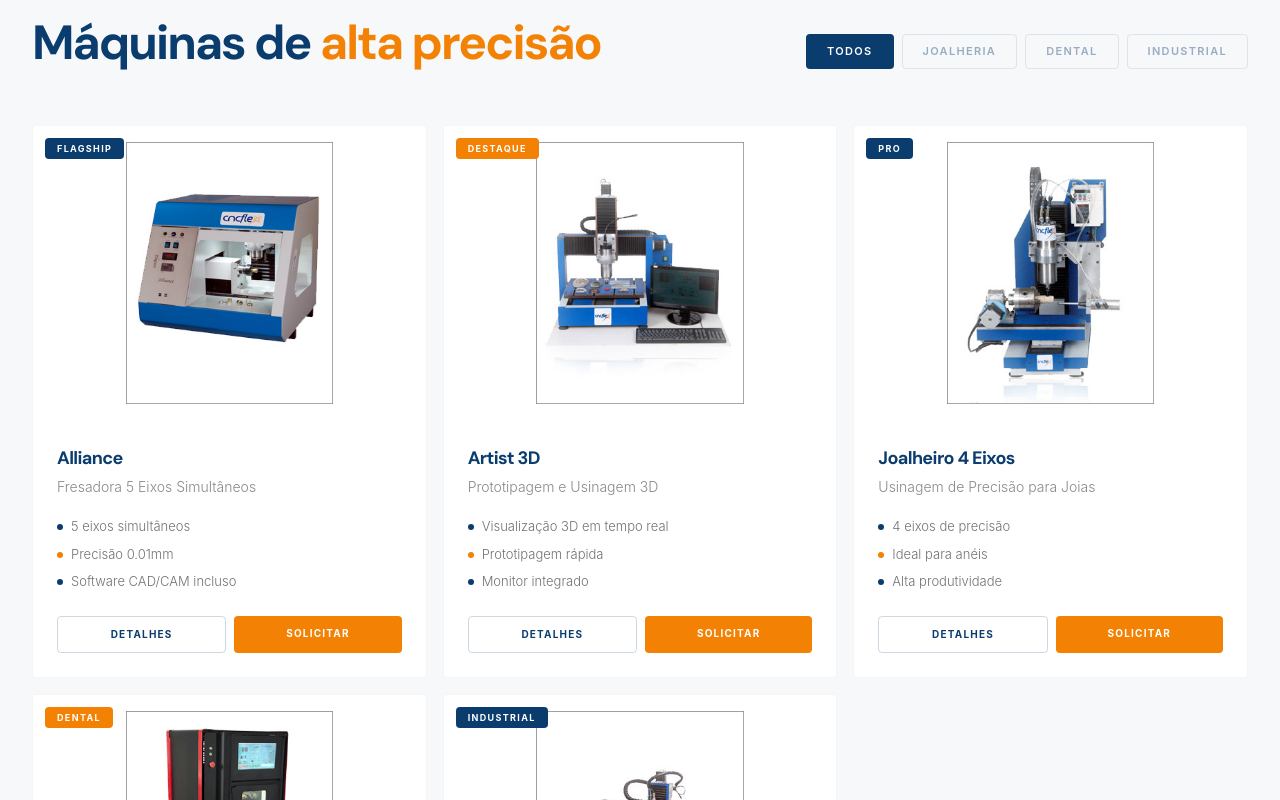
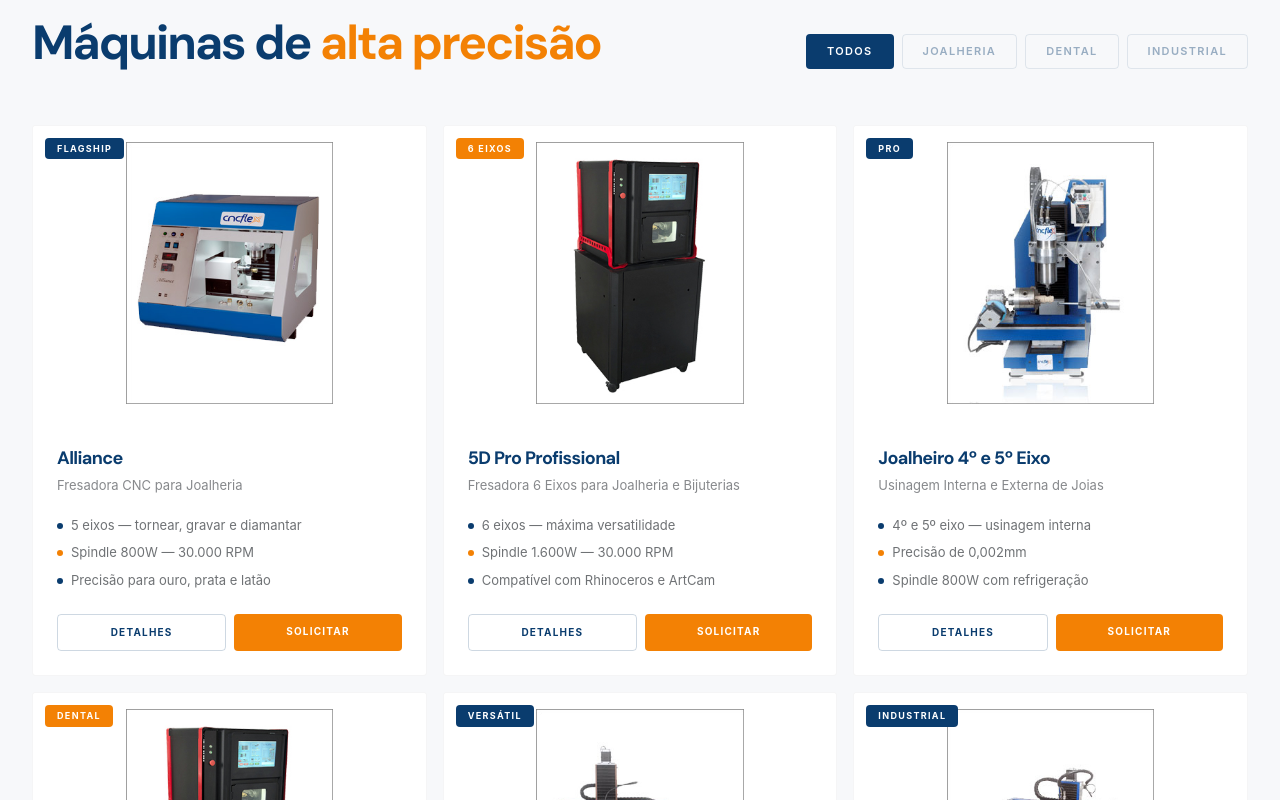
Before and after one commit to Jonathas1234/cnc-flex, a React app: page / in a window 1280 px wide. Shown: the part 1740-2540 px from the top of the page. Built offline with nearby package versions, Linux system fonts and the light colour scheme; the HTML template or start-up script is replaced by a standard one.

Commit message:
versão finalizada 3.0

```diff
--- a/src/app/components/Equipamentos.tsx
+++ b/src/app/components/Equipamentos.tsx
@@ -1,5 +1,5 @@
 import { useState } from "react";
-import { Zap, Ruler, Settings, ArrowUpRight } from "lucide-react";
+import { ArrowUpRight } from "lucide-react";
 import { ProductModal } from "./ProductModal";
 import { motion } from "motion/react";
 
@@ -8,14 +8,32 @@
   const [selected, setSelected] = useState<any>(null);
   const filters = ["Todos","Joalheria","Dental","Industrial"];
   const produtos = [
-    {name:"Alliance",description:"Fresadora 5 Eixos Simultâneos",image:"/alliance.jpg",badge:"FLAGSHIP",badgeColor:"#0A3C6E",category:"Joalheria",specs:["5 eixos simultâneos","Precisão 0.01mm","Software CAD/CAM incluso"],fullDescription:"A Alliance é nossa máquina topo de linha para joalheria. 5 eixos simultâneos com precisão milimétrica.",technicalSpecs:["Área: 200×150×100mm","Resolução: 0.001mm","Até 30.000 RPM","CAD/CAM incluído","Refrigeração integrada","Garantia 2 anos"]},
-    {name:"Artist 3D",description:"Prototipagem e Usinagem 3D",image:"/artist3d.jpg",badge:"DESTAQUE",badgeColor:"#F38104",category:"Joalheria",specs:["Visualização 3D em tempo real","Prototipagem rápida","Monitor integrado"],fullDescription:"Revoluciona o processo de criação com visualização 3D antes da usinagem.",technicalSpecs:["Renderização real-time","500+ modelos","Simulação de usinagem","Monitor integrado","Wi-Fi e USB","STL/OBJ"]},
-    {name:"Joalheiro 4 Eixos",description:"Usinagem de Precisão para Joias",image:"/joalheiro.jpg",badge:"PRO",badgeColor:"#0A3C6E",category:"Joalheria",specs:["4 eixos de precisão","Ideal para anéis","Alta produtividade"],fullDescription:"Especializada em usinagem de joias com 4 eixos dedicados.",technicalSpecs:["Fixação patenteada","8-30mm diâmetro","Precisão 0.005mm","Troca automática","Produção em série","Baixo retrabalho"]},
-    {name:"CNC Dental",description:"Fresadora Odontológica 5 Eixos",image:"/dental.jpg",badge:"DENTAL",badgeColor:"#F38104",category:"Dental",specs:["5 eixos simultâneos","Precisão odontológica","Design compacto"],fullDescription:"Para o mercado odontológico com precisão para próteses e implantes.",technicalSpecs:["Certificada odontológica","Zircônia/PMMA/cera","Aspiração integrada","< 60dB","Touchscreen","CAD dental"]},
-    {name:"Shoesmaker",description:"Fresadora CNC Industrial",image:"/shoesmaker.jpg",badge:"INDUSTRIAL",badgeColor:"#0A3C6E",category:"Industrial",specs:["Alta capacidade","Mesa ampla","Produção contínua"],fullDescription:"Fresadora de mesa ampla para usinagem de peças maiores.",technicalSpecs:["Área ampliada","Alumínio reforçado","Alta potência","Guias lineares","Multi-material","24/7"]},
+    {name:"Alliance",description:"Fresadora CNC para Joalheria",image:"/alliance.jpg",badge:"FLAGSHIP",badgeColor:"#0A3C6E",category:"Joalheria",
+      specs:["5 eixos — tornear, gravar e diamantar","Spindle 800W — 30.000 RPM","Precisão para ouro, prata e latão"],
+      fullDescription:"Ideal para quem deseja inovar no mercado joalheiro produzindo diretamente no metal. A Alliance é uma máquina completa, capaz de tornear e gravar a parte interna, externa e lateral, além de executar múltiplas formas de diamantação e pré-cravação com alta precisão, rapidez e qualidade.",
+      technicalSpecs:["Dimensões da mesa: 360 × 100mm","Área útil: X=130mm / Y=120mm / Z=100mm","Motor Spindle: 800W (refrigeração a água 1HP)","Rotação: 30.000 RPM","Velocidade de corte: 1.200 mm/min","Barramento: Guias lineares NSK","Eixos: Fusos de Esferas NSK","Peso: 125 kg","Capacidade: tornear, gravar interno/externo/lateral","Diamantação e pré-cravação","Produção direta em ouro, prata e latão","Designs inovadores e exclusivos"]},
+    {name:"5D Pro Profissional",description:"Fresadora 6 Eixos para Joalheria e Bijuterias",image:"/dental.jpg",badge:"6 EIXOS",badgeColor:"#F38104",category:"Joalheria",
+      specs:["6 eixos — máxima versatilidade","Spindle 1.600W — 30.000 RPM","Compatível com Rhinoceros e ArtCam"],
+      fullDescription:"A 5D Pro-Profissional com o 6º eixo foi criada a partir de fundamentos e necessidades do setor joalheiro, de bijuterias e brindes. Permite que os profissionais deem formas criativas às suas ideias, desenvolvendo e confeccionando com clareza e precisão os seus produtos.",
+      technicalSpecs:["Dimensões da mesa: 475 × 150mm","Área útil: X=240mm / Y=170mm / Z=210mm","Motor Spindle: 1.600W (refrigeração a água 2HP)","Rotação: 30.000 RPM","Velocidade de corte: 1.200 mm/min","Precisão: 0,002mm","Barramento: Guias lineares NSK","4º e 5º eixo + 6º eixo","Peso: 50 kg","Softwares: Rhinoceros, ArtCam, Powershape","Compatível com SolidWorks e AutoCad","Ideal para joalheria, bijuterias e brindes"]},
+    {name:"Joalheiro 4º e 5º Eixo",description:"Usinagem Interna e Externa de Joias",image:"/joalheiro.jpg",badge:"PRO",badgeColor:"#0A3C6E",category:"Joalheria",
+      specs:["4º e 5º eixo — usinagem interna","Precisão de 0,002mm","Spindle 800W com refrigeração"],
+      fullDescription:"A máquina fresadora foi criada para concretizar suas ideias e fornecer soluções para as diversas exigências do setor joalheiro. Com o 4º eixo, realça sua criatividade ao proporcionar um trabalho rico e preciso em termos de detalhes. O 5º eixo permite usinagem interna de anéis.",
+      technicalSpecs:["Dimensões da mesa: 360 × 100mm","Área útil: X=130mm / Y=120mm / Z=100mm","Motor Spindle: 800W (refrigeração a água 1HP)","Rotação: 30.000 RPM","Velocidade de corte: 1.200 mm/min","Precisão: 0,002mm","Barramento: Guias lineares","4º eixo + 5º eixo (usinagem interna)","Peso: 45 kg","Softwares: Rhinoceros, ArtCam, Powershape","Compatível com SolidWorks e AutoCad","Sob consulta para configurações especiais"]},
+    {name:"CNC Dental 5D Pró",description:"Fresadora Odontológica 5 Eixos — Fabricação Nacional",image:"/dental.jpg",badge:"DENTAL",badgeColor:"#F38104",category:"Dental",
+      specs:["5 eixos — troca automática de ferramentas","Spindle 1.800W — 60.000 RPM","Zircônia, PMMA, titânio, CoCr e ceras"],
+      fullDescription:"Máquina fresadora CNC de fabricação nacional, com estrutura em aço utilizando guias lineares e fusos de esferas NSK (Japão). Trabalha com softwares abertos (CAD-Mill Box) possibilitando inserir, mudar e melhorar estratégias de usinagem conforme a necessidade. Conte com suporte, assistência técnica, treinamento e peças de reposição no Brasil.",
+      technicalSpecs:["Aplicação: Usinagem de próteses dentárias","Usinagem: A seco e irrigada","Número de eixos: 5 eixos","Motor Spindle: 1.800W — troca automática","Rotação: 60.000 RPM","Guias lineares e fusos de esferas: NSK (Japão)","Número de ferramentas: 10","Suporte para disco de 98mm","Blocos de cerâmicas: 8 cavidades","Materiais: Zircônia, PMMA, compósitos, cerâmicas, titânio, CoCr e ceras","Fresas homologadas OSG nacional","Software CAM: CIM System - Mill Box","Software CAD: Exocad","Máquina: 750×670×780mm / Gabinete: 750×670×1000mm","Peso: 150 kg"]},
+    {name:"Artist 3D",description:"Corte e Prototipagem de Alta Precisão",image:"/artist3d.jpg",badge:"VERSÁTIL",badgeColor:"#0A3C6E",category:"Joalheria",
+      specs:["Mesa ampla 435×300mm","Precisão de 0,002mm","Corte em ouro, prata, madeira e resinas"],
+      fullDescription:"A Artist 3D é indicada para corte com alta precisão de pingentes, brincos, nomes, mandalas em chapas de ouro e prata, bem como a criação de protótipos de alta precisão. Proporciona rapidez e qualidade para usinagem em materiais como madeira, plástico e resinas.",
+      technicalSpecs:["Dimensões da mesa: 435 × 300mm","Área útil: X=320mm / Y=250mm / Z=160mm","Motor Spindle: 800W (refrigeração a água 1HP)","Rotação: 30.000 RPM","Velocidade de corte: 1.200 mm/min","Precisão: 0,002mm","Barramento: Guias lineares NSK","4º eixo (opcional)","Pulverização (opcional)","Peso: 35 kg","Softwares: Rhinoceros, ArtCam, Powershape","Compatível com SolidWorks e AutoCad","Ideal para pingentes, brincos, nomes e mandalas","Materiais: ouro, prata, madeira, plástico e resinas"]},
+    {name:"Shoesmaker",description:"Fresadora CNC Multiaplicação",image:"/shoesmaker.jpg",badge:"INDUSTRIAL",badgeColor:"#0A3C6E",category:"Industrial",
+      specs:["Mesa ampla 530×400mm","Fusos de esferas NSK","Corte de chapas, couros e protótipos"],
+      fullDescription:"Solução indicada para as mais variadas aplicações: corte de chapas de metais como ouro e prata, nos setores calçadistas, de bolsas e acessórios na confecção de maquetes de solados, corte de couros, protótipos de fivelas e afins. Perfeita para trabalhos que exigem minuciosa precisão e alta reprodutibilidade.",
+      technicalSpecs:["Dimensões da mesa: 530 × 400mm","Área útil: X=400mm / Y=350mm / Z=145mm","Motor Spindle: 800W (refrigeração a água 1HP)","Rotação: 30.000 RPM","Velocidade de corte: 1.500 mm/min","Barramento: Guias lineares NSK","Eixos: Fusos de Esferas NSK","4º eixo (opcional)","Peso: 42 kg","Softwares: Rhinoceros e ArtCam","Aplicações: calçados, bolsas, acessórios, joias","Corte de chapas de ouro, prata e couros","Maquetes de solados e protótipos de fivelas","Alta reprodutibilidade de detalhes"]},
   ];
   const list = filter==="Todos"?produtos:produtos.filter(p=>p.category===filter);
-
   return (
     <section className="py-28 bg-[#f7f8fa]" id="produtos">
       <div className="max-w-7xl mx-auto px-5 sm:px-8">
@@ -43,13 +61,13 @@
               </div>
               <div className="p-6">
                 <h3 className="text-lg font-bold text-[#0A3C6E] mb-1 group-hover:text-[#F38104] transition-colors duration-500">{p.name}</h3>
-                <p className="text-[14px] text-[#0f1419]/50 mb-5 font-light">{p.description}</p>
+                <p className="text-[13px] text-[#0f1419]/50 mb-5">{p.description}</p>
                 <div className="space-y-2 mb-6">
-                  {p.specs.map((s,j)=>(<div key={j} className="flex items-center gap-2"><div className="w-1.5 h-1.5 rounded-full" style={{background:j%2===0?"#0A3C6E":"#F38104"}}/><span className="text-[13px] text-[#0f1419]/60 font-light">{s}</span></div>))}
+                  {p.specs.map((s,j)=>(<div key={j} className="flex items-center gap-2"><div className="w-1.5 h-1.5 rounded-full" style={{background:j%2===0?"#0A3C6E":"#F38104"}}/><span className="text-[13px] text-[#0f1419]/60">{s}</span></div>))}
                 </div>
                 <div className="flex gap-2">
                   <button onClick={(e)=>{e.stopPropagation();setSelected(p)}} className="flex-1 py-2.5 text-[10px] font-bold tracking-[0.12em] uppercase border border-[#0A3C6E]/20 text-[#0A3C6E] hover:bg-[#0A3C6E]/5 rounded-sm transition-all">Detalhes</button>
-                  <a href={`https://wa.me/5511938023558?text=${encodeURIComponent(`Olá! Orçamento para ${p.name}`)}`} target="_blank" rel="noopener noreferrer" onClick={e=>e.stopPropagation()}
+                  <a href={`https://wa.me/5511938023558?text=${encodeURIComponent(`Olá! Gostaria de um orçamento para a máquina ${p.name}`)}`} target="_blank" rel="noopener noreferrer" onClick={e=>e.stopPropagation()}
                     className="flex-1 py-2.5 text-[10px] font-bold tracking-[0.12em] uppercase text-center bg-[#F38104] text-white hover:brightness-110 rounded-sm transition-all">Solicitar</a>
                 </div>
               </div>
--- a/src/app/components/Footer.tsx
+++ b/src/app/components/Footer.tsx
@@ -1,74 +1,63 @@
 import { Facebook, Instagram, Youtube, Linkedin, MapPin, Phone, Mail } from "lucide-react";
 import { motion } from "motion/react";
-
 export function Footer() {
   const yr = new Date().getFullYear();
   const go = (h:string) => { document.querySelector(h)?.scrollIntoView({behavior:"smooth"}); };
   const navLinks = [{label:"Início",href:"#inicio"},{label:"Equipamentos",href:"#produtos"},{label:"Tecnologia",href:"#servicos"},{label:"Sobre",href:"#sobre"},{label:"Contato",href:"#contato"}];
-  const equipLinks = [{label:"Alliance",href:"#produtos"},{label:"Artist 3D",href:"#produtos"},{label:"Joalheiro 4 Eixos",href:"#produtos"},{label:"CNC Dental",href:"#produtos"},{label:"Shoesmaker",href:"#produtos"}];
-
+  const equipLinks = [{label:"Alliance",href:"#produtos"},{label:"5D Pro Profissional",href:"#produtos"},{label:"Joalheiro 4º/5º Eixo",href:"#produtos"},{label:"CNC Dental 5D Pró",href:"#produtos"},{label:"Artist 3D",href:"#produtos"},{label:"Shoesmaker",href:"#produtos"}];
   return (
     <footer style={{background:"linear-gradient(180deg, #0A3C6E 0%, #072d52 60%, #051e38 100%)"}}>
       <div className="max-w-7xl mx-auto px-5 sm:px-8 py-20">
         <div className="grid sm:grid-cols-2 lg:grid-cols-4 gap-10 mb-16">
           <div>
             <div className="mb-6"><img src="/logo-cncflex.png" alt="CNC Flex" className="h-12 w-auto brightness-0 invert" /></div>
-            <p className="text-[14px] text-white/50 leading-relaxed mb-6 font-light">Mais de 20 anos em usinagem de precisão com tecnologia 100% nacional.</p>
+            <p className="text-[14px] text-white/70 leading-relaxed mb-6">Mais de 20 anos em usinagem de precisão com tecnologia 100% nacional.</p>
             <div className="flex gap-2">
               {[
                 {I:Facebook,url:"https://www.facebook.com/cncflex"},
-                {I:Instagram,url:"https://www.instagram.com/cncflex"},
+                {I:Instagram,url:"https://www.instagram.com/cncflexoficial_/"},
                 {I:Youtube,url:"https://www.youtube.com/@cncflex"},
                 {I:Linkedin,url:"https://www.linkedin.com/company/cncflex"},
               ].map(({I,url},i)=>(
                 <motion.a key={i} href={url} target="_blank" rel="noopener noreferrer"
-                  className="w-9 h-9 flex items-center justify-center border border-white/10 text-white/35 rounded-sm transition-all duration-300"
-                  whileHover={{y:-2,borderColor:"rgba(243,129,4,0.5)",color:"#F38104"}}><I size={14}/></motion.a>))}
+                  className="w-9 h-9 flex items-center justify-center border border-white/20 text-white/60 rounded-sm transition-all duration-300"
+                  whileHover={{y:-2,borderColor:"rgba(243,129,4,0.6)",color:"#F38104"}}><I size={14}/></motion.a>))}
             </div>
           </div>
           <div>
-            <h3 className="text-[11px] font-bold tracking-[0.15em] uppercase text-[#F38104] mb-6">Navegação</h3>
+            <h3 className="text-[12px] font-bold tracking-[0.15em] uppercase text-[#F38104] mb-6">Navegação</h3>
             <ul className="space-y-3">{navLinks.map(l=>(
               <li key={l.label}><a href={l.href} onClick={(e)=>{e.preventDefault();go(l.href)}}
-                className="text-[14px] text-white/45 hover:text-white/80 transition-colors font-light cursor-pointer">{l.label}</a></li>
+                className="text-[14px] text-white/70 hover:text-white transition-colors cursor-pointer">{l.label}</a></li>
             ))}</ul>
           </div>
           <div>
-            <h3 className="text-[11px] font-bold tracking-[0.15em] uppercase text-[#F38104] mb-6">Equipamentos</h3>
+            <h3 className="text-[12px] font-bold tracking-[0.15em] uppercase text-[#F38104] mb-6">Equipamentos</h3>
             <ul className="space-y-3">{equipLinks.map(l=>(
               <li key={l.label}><a href={l.href} onClick={(e)=>{e.preventDefault();go(l.href)}}
-                className="text-[14px] text-white/45 hover:text-white/80 transition-colors font-light cursor-pointer">{l.label}</a></li>
+                className="text-[14px] text-white/70 hover:text-white transition-colors cursor-pointer">{l.label}</a></li>
             ))}</ul>
           </div>
           <div>
-            <h3 className="text-[11px] font-bold tracking-[0.15em] uppercase text-[#F38104] mb-6">Contato</h3>
+            <h3 className="text-[12px] font-bold tracking-[0.15em] uppercase text-[#F38104] mb-6">Contato</h3>
             <ul className="space-y-4">
-              <li>
-                <a href="https://maps.google.com/?q=Av.+Casa+Verde+3434+São+Paulo" target="_blank" rel="noopener noreferrer" className="flex items-start gap-3 group">
-                  <MapPin size={14} className="text-[#F38104] mt-0.5 shrink-0"/>
-                  <span className="text-[14px] text-white/50 font-light leading-relaxed group-hover:text-white/80 transition-colors">Av. Casa Verde, 3434-C<br/>São Paulo - SP</span>
-                </a>
-              </li>
-              <li>
-                <a href="tel:+551139510270" className="flex items-center gap-3 group">
-                  <Phone size={14} className="text-[#F38104] shrink-0"/>
-                  <span className="text-[14px] text-white/50 font-light group-hover:text-white/80 transition-colors">(11) 3951-0270</span>
-                </a>
-              </li>
-              <li>
-                <a href="mailto:cncflex@cncflex.com.br" className="flex items-center gap-3 group">
-                  <Mail size={14} className="text-[#F38104] shrink-0"/>
-                  <span className="text-[14px] text-white/50 font-light group-hover:text-white/80 transition-colors">cncflex@cncflex.com.br</span>
-                </a>
-              </li>
+              <li><a href="https://maps.google.com/?q=Av.+Casa+Verde+3434+São+Paulo" target="_blank" rel="noopener noreferrer" className="flex items-start gap-3 group">
+                <MapPin size={14} className="text-[#F38104] mt-0.5 shrink-0"/><span className="text-[14px] text-white/70 leading-relaxed group-hover:text-white transition-colors">Av. Casa Verde, 3434-C<br/>São Paulo - SP</span>
+              </a></li>
+              <li><a href="tel:+551139510270" className="flex items-center gap-3 group">
+                <Phone size={14} className="text-[#F38104] shrink-0"/><span className="text-[14px] text-white/70 group-hover:text-white transition-colors">(11) 3951-0270</span>
+              </a></li>
+              <li><a href="mailto:cncflex@cncflex.com.br" className="flex items-center gap-3 group">
+                <Mail size={14} className="text-[#F38104] shrink-0"/><span className="text-[14px] text-white/70 group-hover:text-white transition-colors">cncflex@cncflex.com.br</span>
+              </a></li>
             </ul>
           </div>
         </div>
-        <div className="pt-8 border-t border-white/[0.08] flex flex-col sm:flex-row justify-between items-center gap-3">
-          <p className="text-[12px] text-white/30 font-light">© {yr} CNC Flex — Todos os direitos reservados</p>
+        <div className="pt-8 border-t border-white/[0.1] flex flex-col sm:flex-row justify-between items-center gap-3">
+          <p className="text-[12px] text-white/50">© {yr} CNC Flex — Todos os direitos reservados</p>
           <div className="flex gap-5">
-            <a href="#" className="text-[12px] text-white/30 hover:text-white/50 transition-colors font-light">Privacidade</a>
-            <a href="#" className="text-[12px] text-white/30 hover:text-white/50 transition-colors font-light">Termos</a>
+            <a href="#" className="text-[12px] text-white/50 hover:text-white/70 transition-colors">Privacidade</a>
+            <a href="#" className="text-[12px] text-white/50 hover:text-white/70 transition-colors">Termos</a>
           </div>
         </div>
       </div>
--- a/src/app/components/Hero.tsx
+++ b/src/app/components/Hero.tsx
@@ -17,11 +17,11 @@
         </motion.div>
         <motion.h1 className="text-4xl sm:text-6xl md:text-7xl lg:text-8xl font-bold text-white leading-[0.95] mb-8" style={{letterSpacing:"-0.045em"}}
           initial={{opacity:0,y:40}} animate={{opacity:1,y:0}} transition={{duration:1,delay:0.5,ease:[0.16,1,0.3,1]}}>
-          Precisão que{" "}<span className="text-[#F38104]">transforma</span><br className="hidden sm:block" />{" "}metal em <span className="text-[#F38104]">arte</span>
+          Precisão que{" "}<span className="text-[#F38104]">transforma</span><br className="hidden sm:block" />{" "}ideias em <span className="text-[#F38104]">realidade</span>
         </motion.h1>
         <motion.p className="text-base sm:text-lg text-white/60 leading-relaxed max-w-2xl mx-auto mb-12 font-light"
           initial={{opacity:0,y:20}} animate={{opacity:1,y:0}} transition={{duration:0.8,delay:0.7}}>
-          Máquinas CNC de 5 eixos simultâneos para joalheria. Do protótipo 3D à peça final com precisão milimétrica.
+          Máquinas CNC de 5 eixos simultâneos para joalheria, odontologia e indústria. Do protótipo 3D à peça final com precisão milimétrica.
         </motion.p>
         <motion.div className="flex flex-wrap justify-center gap-4 mb-20" initial={{opacity:0,y:20}} animate={{opacity:1,y:0}} transition={{duration:0.8,delay:0.9}}>
           <a href="#produtos" onClick={(e)=>{e.preventDefault();document.querySelector("#produtos")?.scrollIntoView({behavior:"smooth"})}}
```
Also changed, not shown: public/apple-touch-icon.png (added), 1 other file (tests, documents, lock files or other folders).
